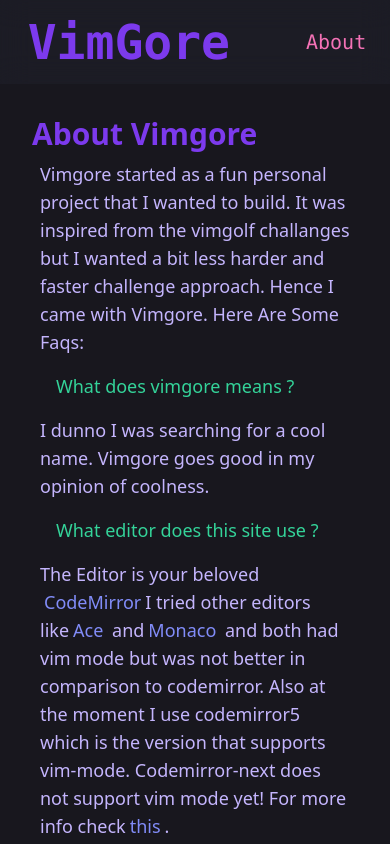
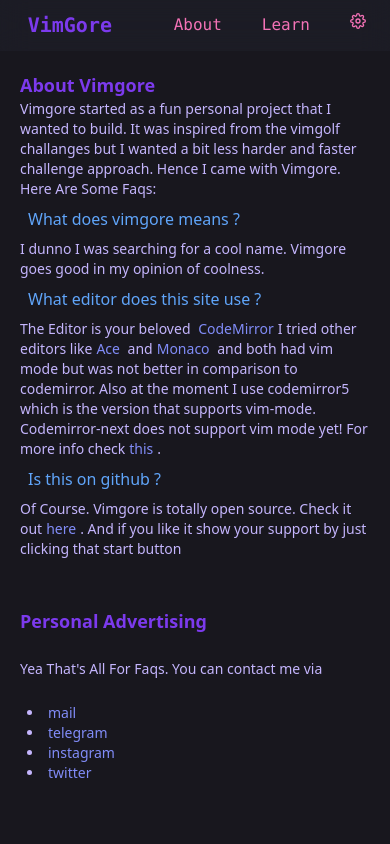
Before and after one commit to ps173/VimGore, a Next.js app in the folder client/: page /about in a window 390 px wide. Built offline with nearby package versions, Linux system fonts and the light colour scheme; no server answers.

Commit message:
Feat: Responsive View Closes #2

```diff
--- a/client/components/gameAreaInfo.jsx
+++ b/client/components/gameAreaInfo.jsx
@@ -3,7 +3,9 @@ const gameAreaInfo = ({ children }) => {
 };
 
 gameAreaInfo.Grid = ({ children }) => {
- return <div className="grid grid-cols-3 w-screen p-2 h-full">
+ return <div
+  className="grid lg:grid-cols-3 w-screen p-2 h-full"
+ >
   {children}
  </div>;
 };
--- a/client/components/infoarea.jsx
+++ b/client/components/infoarea.jsx
@@ -2,11 +2,11 @@ import "react";
 import Link from "next/link";
 
 export default function Info({ children }) {
- return <div className="m-8">{children}</div>;
+ return <div className="m-5 lg:m-8">{children}</div>;
 }
 
 Info.Container = ({ children }) => {
- return <div className="p-2">
+ return <div className="p-0 text-sm lg:text-base">
   {children}
  </div>;
 };
@@ -15,7 +15,7 @@ Info.FlexContainer = ({ children }) => {
  // Add the children that Are themselves Container
  return (
   <div
-   className="flex flex-row bg-gray-800 h-auto p-5 rounded-lg"
+   className="flex flex-row bg-gray-800 h-auto p-2 lg:p-5 rounded-lg"
   >
    {children}
   </div>
@@ -25,7 +25,7 @@ Info.FlexContainer = ({ children }) => {
 Info.MonoTitle = ({ children }) => {
  return (
   <h1
-   className="font-bold font-mono text-3xl text-pink-500"
+   className="font-bold font-mono text-lg lg:text-3xl text-pink-500"
   >
    {children}
   </h1>
@@ -33,7 +33,9 @@ Info.MonoTitle = ({ children }) => {
 };
 
 Info.Title = ({ children }) => {
- return <h1 className="font-bold font-sans text-3xl text-purple-600 ">
+ return <h1
+  className="font-bold font-sans text-lg lg:text-3xl text-purple-600 "
+ >
   {children}
  </h1>;
 };
@@ -41,7 +43,7 @@ Info.Title = ({ children }) => {
 Info.Text = ({ children }) => {
  return (
   <div
-   className="font-sans font-normal text-purple-300 w-full text-lg "
+   className="font-sans font-normal text-purple-300 w-full text-sm lg:text-lg"
   >
    {children}
   </div>
@@ -50,7 +52,7 @@ Info.Text = ({ children }) => {
 
 Info.Header = ({ children }) => {
  return (
-  <div className="text-justify p-4 text-green-400">
+  <div className="text-justify p-0 lg:p-4 text-green-400">
    {children}
   </div>
  );
@@ -58,7 +60,9 @@ Info.Header = ({ children }) => {
 
 Info.Question = ({ children }) => {
  return (
-  <div className="text-justify py-2 text-blue-400">
+  <div
+   className="text-justify text-base p-2 lg:text-lg lg:p-4 text-blue-400"
+  >
    {children}
   </div>
  );
--- a/client/components/navbar.jsx
+++ b/client/components/navbar.jsx
@@ -6,20 +6,26 @@ import { FiSettings } from "react-icons/fi";
 const Navbar = () => {
  const NavbarTitle = () => {
   return (
-   <div className="px-4 text-5xl text-purple-600 font-mono font-bold">
+   <div
+    className="px-4 text-xl md:text-3xl lg:text-5xl text-purple-600 font-mono font-bold"
+   >
     <Link href="/">VimGore</Link>
    </div>
   );
  };
 
  const NavbarLinkContainer = ({ children }) => {
-  return <div className="flex flex-row px-10">{children}</div>;
+  return <div className="flex flex-row px-1 lg:px-10 md:px-10">
+   {children}
+  </div>;
  };
 
  const NavbarLinks = ({ children, href }) => {
   return (
    <Link href={href}>
-    <a className="text-pink-400 font-mono font-medium text-xl px-5">
+    <a
+     className="text-pink-400 font-mono font-medium text-base lg:text-xl px-5"
+    >
      {children}
     </a>
    </Link>
--- a/client/components/settingComponents.jsx
+++ b/client/components/settingComponents.jsx
@@ -3,7 +3,9 @@ const settingsComponents = ({ children }) => {
 };
 
 settingsComponents.Container = ({ children }) => {
- return <div className="m-10 p-4 w-9/12">{children}</div>;
+ return <div className="m-5 w-10/12 lg:m-10 lg:p-4 lg:w-9/12">
+  {children}
+ </div>;
 };
 
 settingsComponents.FlexContainer = ({ children }) => {
@@ -13,8 +15,8 @@ settingsComponents.FlexContainer = ({ children }) => {
 settingsComponents.Button = ({ text, onClick }) => (
  <button
   className={text
-   ? "p-4 w-1/6 bg-green-500 hover:bg-green-600 rounded-full"
-   : "p-4 w-1/6 bg-red-500 hover:bg-red-600 rounded-full"}
+   ? "md:p-4 lg:p-4 w-3/6 lg:w-1/6 bg-green-500 hover:bg-green-600 rounded-full"
+   : "md:p-4 lg:p-4 w-3/6 lg:w-1/6 bg-red-500 hover:bg-red-600 rounded-full"}
   onClick={onClick}
  >
   {`${text}`}
--- a/client/containers/AboutContainer.jsx
+++ b/client/containers/AboutContainer.jsx
@@ -12,10 +12,10 @@ export default function AboutContainer() {
 
      Here Are Some Faqs:
 
-     <Info.Header>What does vimgore means ?</Info.Header>
+     <Info.Question>What does vimgore means ?</Info.Question>
      I dunno I was searching for a cool name. Vimgore goes good in my
      opinion of coolness.
-     <Info.Header>What editor does this site use ?</Info.Header>
+     <Info.Question>What editor does this site use ?</Info.Question>
      The Editor is your beloved{" "}
      <Info.GlobalLinks href="https://codemirror.net/">
       CodeMirror
@@ -37,7 +37,7 @@ export default function AboutContainer() {
      >
       this
      </Info.GlobalLinks>.
-     <Info.Header>Is this on github ?</Info.Header>
+     <Info.Question>Is this on github ?</Info.Question>
      Of Course. Vimgore is totally open source. Check it out
      <Info.GlobalLinks href="https://github.com/ps173/vimgore">
       here
--- a/client/containers/LearnContainer.jsx
+++ b/client/containers/LearnContainer.jsx
@@ -8,13 +8,13 @@ export default function LearnContainer() {
    <Info.Container>
     <Info.Text>
      Learning Vim is not that hard. Community is here to help you.
-     <Info.Header>So what is vim ?</Info.Header>
+     <Info.Question>So what is vim ?</Info.Question>
      Think of vim as a skill to help you with coding faster Even if you are
      fast enough now and don't think that you want to try it I would still
      recommend you trying it. Atleast try the vim-modal editing. Modal
      editing is way of treating text as a editable document.
 
-     <Info.Header>Where to start ?</Info.Header>
+     <Info.Question>Where to start ?</Info.Question>
 
      I would recommend installing vim and just going through{" "}
      <Info.GlobalLinks
@@ -33,7 +33,7 @@ export default function LearnContainer() {
      no wrong way to use vim. It is just meant to make you faster so your
      experience is not bound by anyone.
 
-     <Info.Header>Further Reading</Info.Header>
+     <Info.Question>Further Reading</Info.Question>
 
      Also If you want to check out more about vim see given links
 
--- a/client/styles/Navbar.module.css
+++ b/client/styles/Navbar.module.css
@@ -8,6 +8,13 @@
   height: 10vh;
   width: 100vw;
 }
+
+@media only screen and (max-width: 680px) {
+ .Container {
+  height: 6vh;
+ }
+}
+
 
 .Title {
   color: #cd70e9;
```
